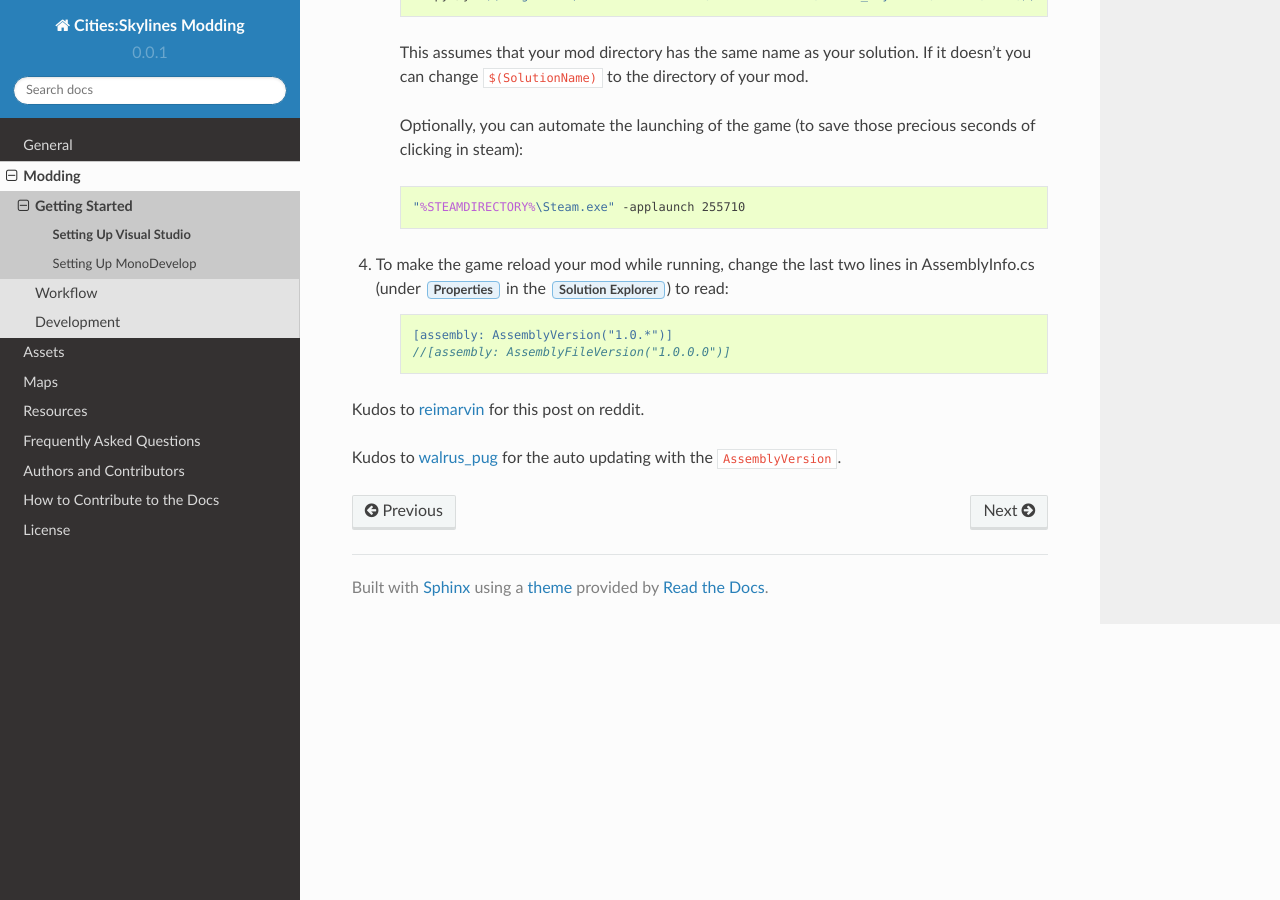
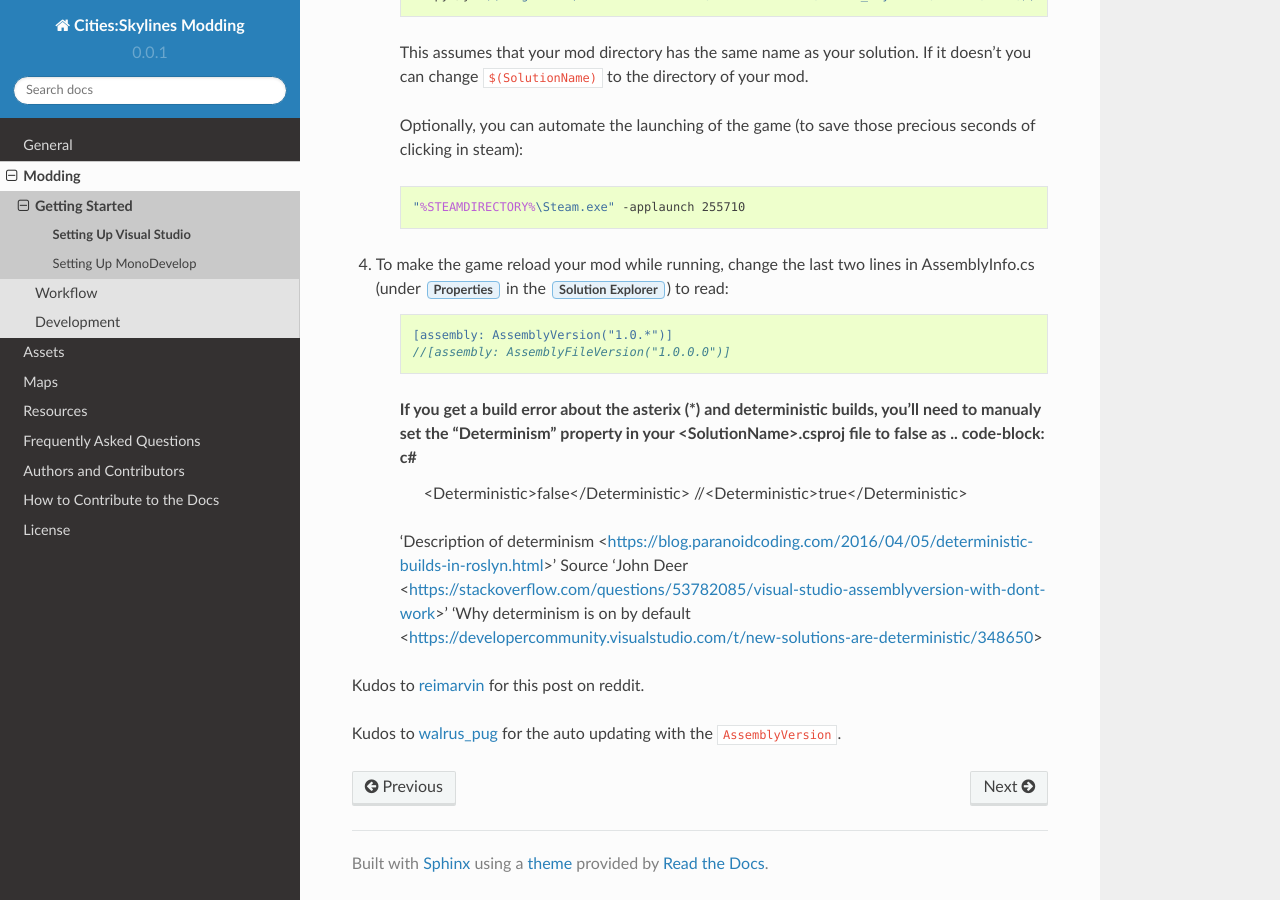
Before and after one commit to SkylinesModding/Docs, a Sphinx documentation site: the page built from docs/source/modding/Getting-Started/Setting-Up-Visual-Studio.rst, in a window 1280 px wide and 900 px high, scrolled down 1453 px. Built offline with Sphinx 7.4.7 and the Read the Docs theme 2.0.0, drawn with Linux system fonts in a browser that asks for light colours.

Commit message:
Update Setting-Up-Visual-Studio.rst
How to resolve a build break that results from using auto incrementing build number with Visual Studio 2019.

```diff
--- a/docs/source/modding/Getting-Started/Setting-Up-Visual-Studio.rst
+++ b/docs/source/modding/Getting-Started/Setting-Up-Visual-Studio.rst
@@ -68,6 +68,13 @@ To automatically copy the DLL to the mod directory after each build, follow thes
         [assembly: AssemblyVersion("1.0.*")]
         //[assembly: AssemblyFileVersion("1.0.0.0")]
 
+    If you get a build error about the asterix (*) and deterministic builds, you'll need to manualy set the "Determinism" property in your <SolutionName>.csproj file to false as     .. code-block: c#
+        <Deterministic>false</Deterministic>
+        //<Deterministic>true</Deterministic>
+
+    'Description of determinism <https://blog.paranoidcoding.com/2016/04/05/deterministic-builds-in-roslyn.html>'
+    Source 'John Deer <https://stackoverflow.com/questions/53782085/visual-studio-assemblyversion-with-dont-work>'
+    'Why determinism is on by default <https://developercommunity.visualstudio.com/t/new-solutions-are-deterministic/348650>
 
 Kudos to `reimarvin <http://www.reddit.com/user/reimarvin>`__ for this post on reddit.
 
```
